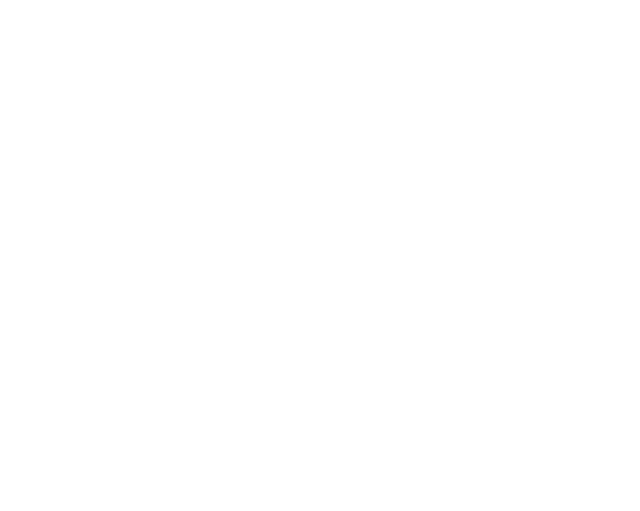
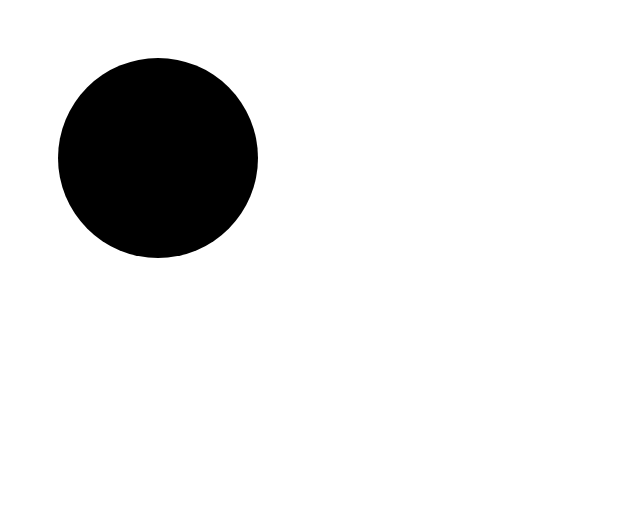
Before and after one commit to L-x-C/Snap.svg-exercise, a plain HTML site: page index.html in a window 1280 px wide. Shown: the whole page, without its empty margins (0-640 px from the left). Drawn offline with Linux system fonts and the light colour scheme.

Commit message:
first circle

```diff
--- a/index.html
+++ b/index.html
@@ -10,5 +10,6 @@
 <script src="snap.svg-min.js"></script>
 <script>
 	var s = Snap("#svg");
+	var bigCircle = s.circle(150,150,100);
 </script>
 </html>
```
